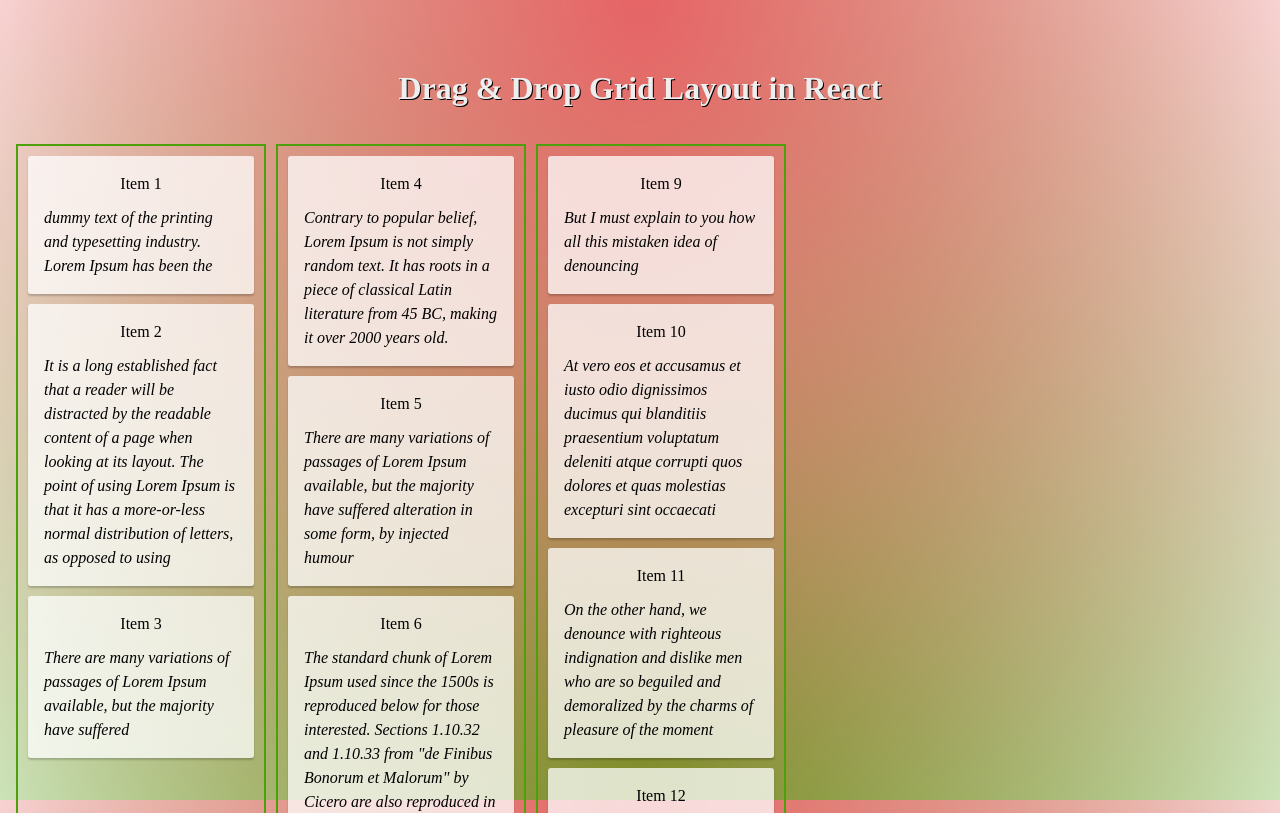
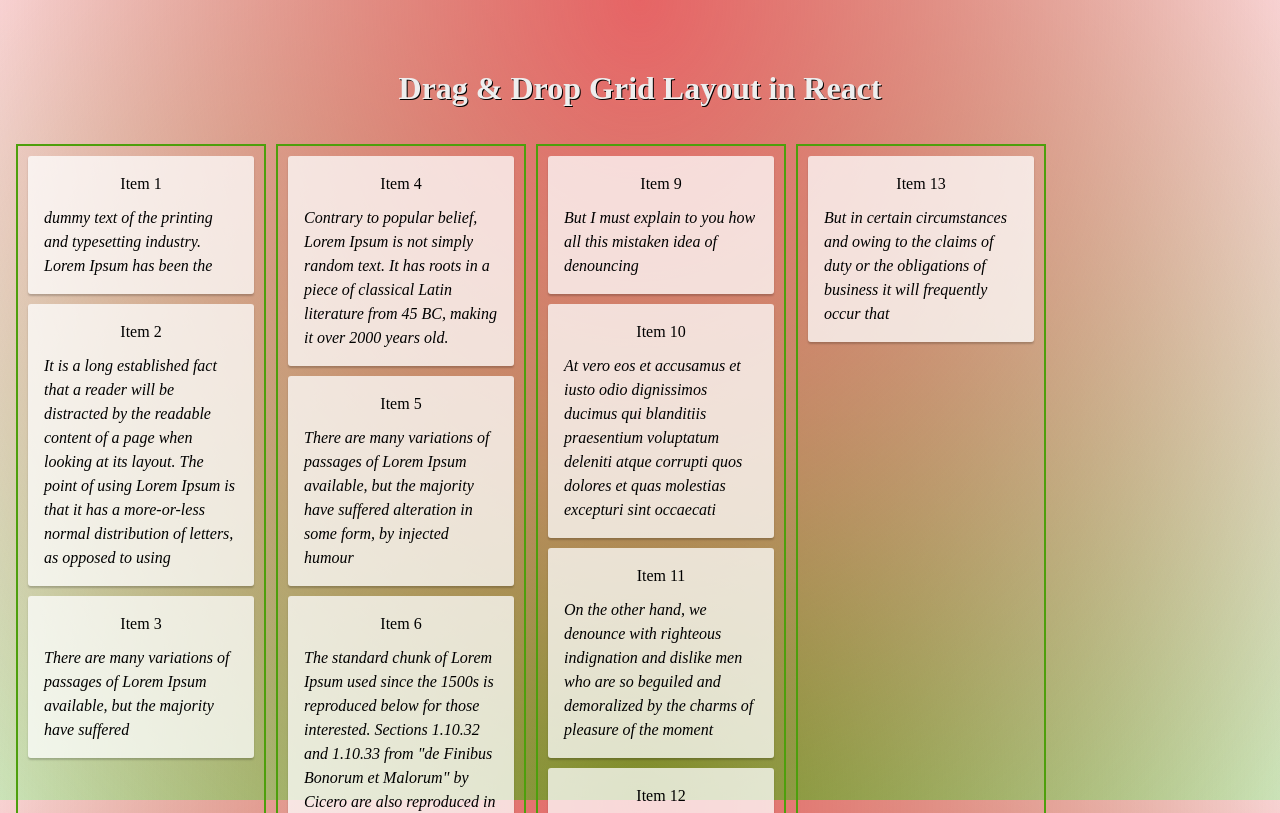
Before and after one commit to lucaswang977/dnd-test-with-react, a React (Vite) app: page / in a window 1280 px wide. Shown: the top 813 px of the page. Built offline with nearby package versions, Linux system fonts and the light colour scheme.

Commit message:
New goals added

```diff
--- a/src/App.tsx
+++ b/src/App.tsx
@@ -4,6 +4,11 @@
 // [x] We need the note to be fixed width and variable height.
 // [x] We will store the refs of all the notes and update as they change.
 // [x] A note can be dragged in front of any note in other lists.
+// [ ] Separate selectedNote from grid data, then update them individually.
+// [ ] Make the page a little prettier.
+// [ ] Add animating effect.
+// [ ] Reduce unnecessary rendering.
+// [ ] Write a blog on this implementation.
 //
 // Note:
 // * Transform.translate accepts the arguments which are relative to the DOM's original positions.
@@ -52,13 +57,6 @@ type ListRefs = {
   listRef: HTMLElement | null,
 }[];
 
-const isPosInRect = (pos: { x: number; y: number }, rect: DOMRect) =>
-  pos.x >= rect.x &&
-  pos.x <= rect.x + rect.width &&
-  pos.y >= rect.y &&
-  pos.y <= rect.y + rect.height;
-
-
 const List = (props: ListInterface) => {
   return (
     <div ref={props.saveListRef} className="list">
@@ -97,10 +95,6 @@ const Grid = (props: { gridData: GridData }) => {
   const [gridState, setGridState] = useState(props.gridData);
   const [relayoutFlag, setRelayoutFlag] = useState(false);
 
-  // To save all the DOMs for get the client bounding rects
-  const noteRefs = useRef<NoteRefs>([]);
-  const listRefs = useRef<ListRefs>([]);
-
   // It will be accessed in window's event handler
   const [mousePos, _setMousePos] = useState<{ x: number, y: number }>();
   const mousePosRef = useRef(mousePos);
@@ -109,14 +103,23 @@ const Grid = (props: { gridData: GridData }) => {
     _setMousePos(pos);
   }
 
+  // To save all the DOMs for get the client bounding rects
+  const noteRefs = useRef<NoteRefs>([]);
+  const listRefs = useRef<ListRefs>([]);
+
   // Utility functions
+  const isPosInRect = (pos: { x: number; y: number }, rect: DOMRect) =>
+    pos.x >= rect.x &&
+    pos.x <= rect.x + rect.width &&
+    pos.y >= rect.y &&
+    pos.y <= rect.y + rect.height;
+
   const getYAxisArray = (listId: number) => {
     let yAxises: number[] = [];
     if (noteRefs.current) {
       const listNotes = noteRefs.current.filter(item => item.listId === listId);
       yAxises = listNotes.map((item) =>
-      (item.noteRef?.getBoundingClientRect().y! +
-        item.noteRef?.getBoundingClientRect().height!));
+        (item.noteRef?.getBoundingClientRect().y! + item.noteRef?.getBoundingClientRect().height!));
     }
 
     return yAxises;
@@ -141,8 +144,10 @@ const Grid = (props: { gridData: GridData }) => {
   useEffect(() => {
     if (!gridState.activeItem || !mousePos) return;
 
+    // When mouse is in dragging mode, we will do a lot of calculations here
     setGridState((gs) => {
       if (!gs.activeItem) return gs;
+
       let ai = gs.activeItem;
       let grid = gs.grid;
 
@@ -155,6 +160,7 @@ const Grid = (props: { gridData: GridData }) => {
 
         // Find the appropriate position to insert the note into
         const index = findInsertIndexByYAxis(mousePos.y, getYAxisArray(targetList.listId));
+        // console.log('yaxis: ', getYAxisArray(targetList.listId), noteRefs.current);
         if (index === undefined) return gs;
 
         const fromIndex = grid[ai.listId].findIndex((item) => item.id === ai.noteId);
@@ -170,6 +176,8 @@ const Grid = (props: { gridData: GridData }) => {
 
           // Remove it from current list
           grid[ai.listId].splice(fromIndex, 1);
+          // Remove it from noteRefs
+          noteRefs.current.splice(noteRefs.current.findIndex((n) => n.noteId === selectedNote.id), 1);
           // Insert it into the target list
           grid[targetList.listId].splice(index, 0, selectedNote);
 
@@ -323,8 +331,12 @@ const Grid = (props: { gridData: GridData }) => {
         }
 
         return (
-          <List saveListRef={saveListRef} saveNoteRef={saveNoteRef}
-            key={colIndex} listId={colIndex} data={column}
+          <List
+            saveListRef={saveListRef}
+            saveNoteRef={saveNoteRef}
+            key={colIndex}
+            listId={colIndex}
+            data={column}
             onNoteSelected={handleMouseDown}
             selectedNoteId={selectedNoteId}
             selectedNoteTransformTo={selectedNoteTransformTo} />
@@ -391,6 +403,16 @@ function App() {
           text: 'be welcomed and every pain avoided. But in certain circumstances and owing to the claims of duty or the obligations of business it will frequently occur that',
         },
       ],
+      [
+
+        {
+          id: 12,
+          text: 'But in certain circumstances and owing to the claims of duty or the obligations of business it will frequently occur that',
+        },
+      ],
+      [
+
+      ]
     ],
   };
 
```
